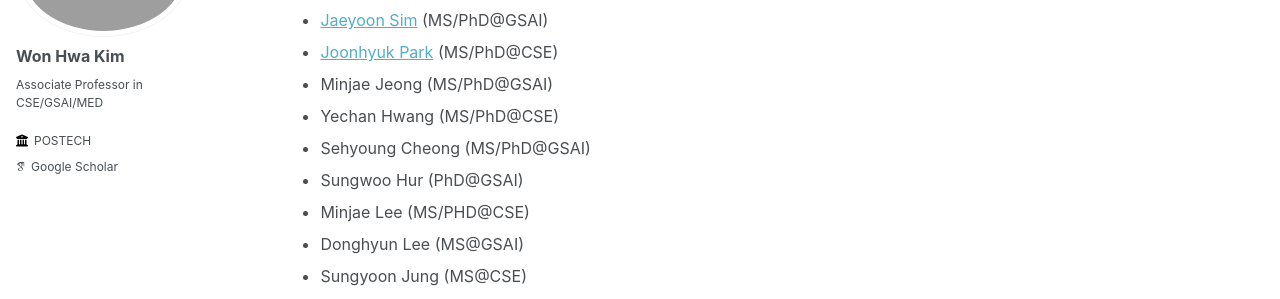
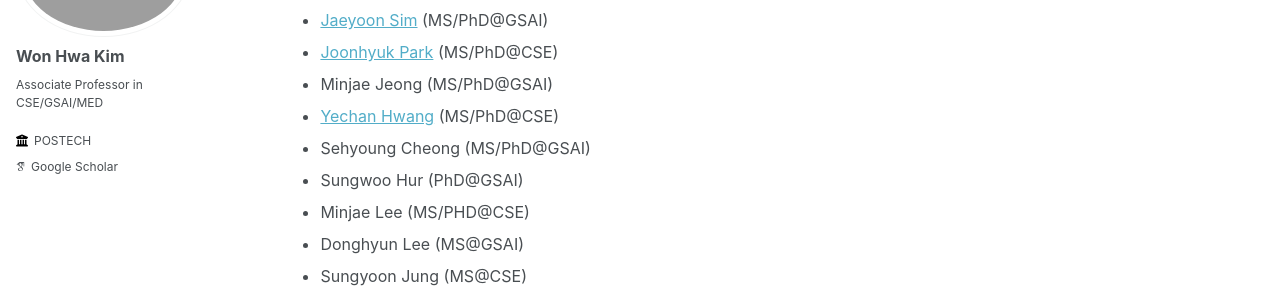
Before and after one commit to wwplato/wwplato.github.io, a Jekyll site: the page built from _pages/students.md, in a window 1280 px wide and 900 px high. Shown: the part 199-498 px from the top of the window. Built offline with Jekyll 4.4.1, drawn with Linux system fonts in a browser that asks for light colours; some web fonts are replaced; part of the change alters nothing that is shown.

```diff
--- a/_pages/students.md
+++ b/_pages/students.md
@@ -8,9 +8,9 @@ author_profile: true
 * [Hyuna Cho](http://sites.google.com/view/hyunacho "Hyuna Cho") (MS/PhD@GSAI)
 * [Seunghun Baek](https://habaek4.github.io/ "Seunghun Baek") (MS/PhD@GSAI)
 * [Jaeyoon Sim](https://jaeyoonssim.github.io "Jaeyoon Sim") (MS/PhD@GSAI)
-* [Joonhyuk Park](https://pjh1023.github.io/ "Joonhyuk Par") (MS/PhD@CSE)
+* [Joonhyuk Park](https://pjh1023.github.io/ "Joonhyuk Park") (MS/PhD@CSE)
 * Minjae Jeong (MS/PhD@GSAI)
-* Yechan Hwang (MS/PhD@CSE)
+* [Yechan Hwang](* https://yechan99.github.io "Yechan Hwang")  (MS/PhD@CSE)
 * Sehyoung Cheong (MS/PhD@GSAI)
 * Sungwoo Hur (PhD@GSAI)
 * Minjae Lee (MS/PHD@CSE)
```
